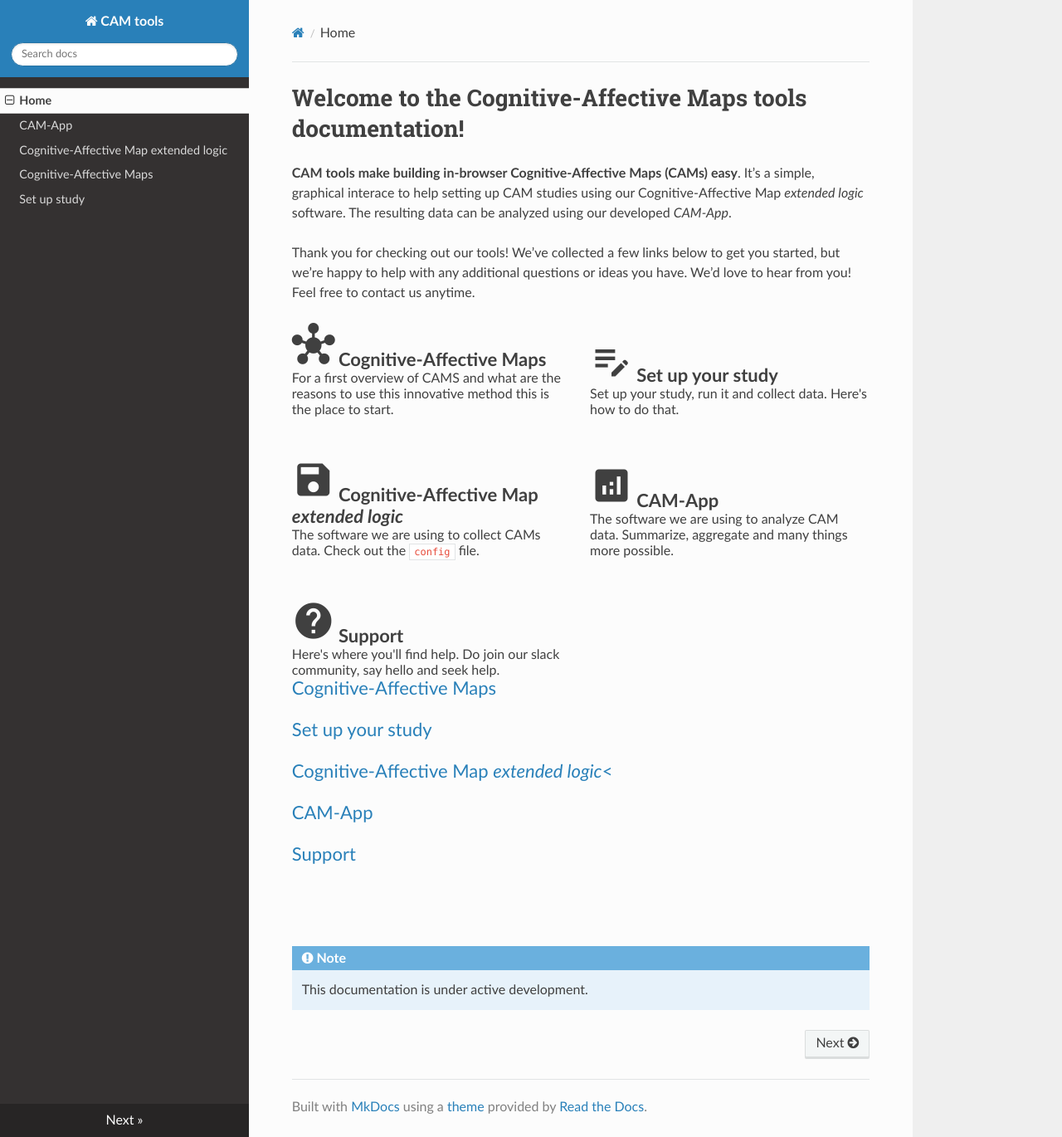
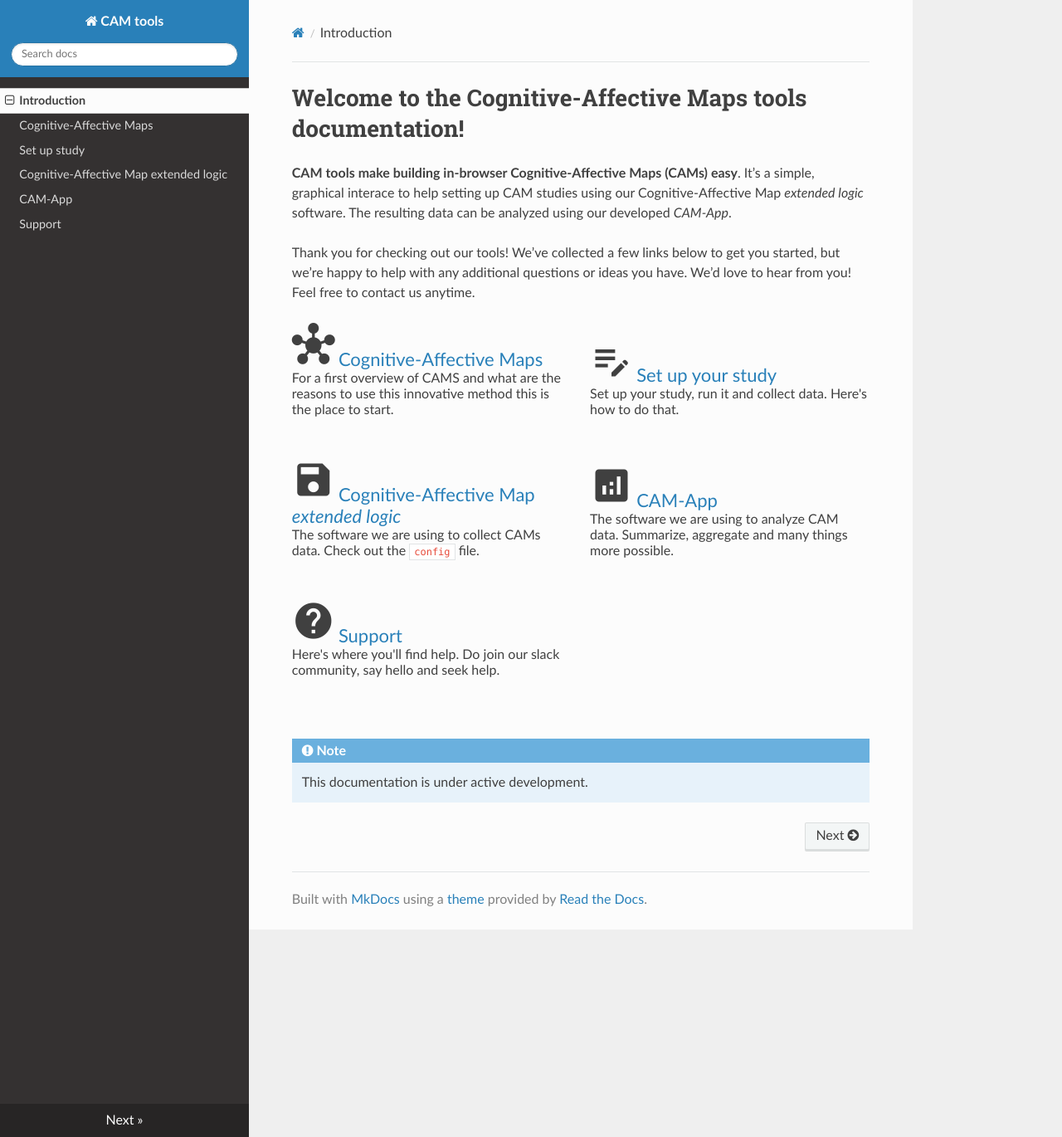
Before and after one commit to FennStatistics/CAMtools_documentation, an MkDocs documentation site: the page built from docs/index.md, in a window 1280 px wide and 1370 px high. Shown: the whole window at 83% size. Built offline with MkDocs 1.6.1, drawn with Linux system fonts in a browser that asks for light colours; nearby versions of some CDN libraries.

Commit message:
adjust ordering

```diff
--- a/README.md
+++ b/README.md
@@ -14,46 +14,39 @@
 
 <div style="display: inline-block; margin-right: 3%; width:48%;">
     <span class="material-icons">hub</span>
-    <b style="font-size: 22px;">Cognitive-Affective Maps</b>
+    <a href="https://camtools-documentation.readthedocs.io/en/master/Cognitive-Affective%20Maps/"
+        style="font-size: 22px;">Cognitive-Affective Maps</a>
+
     <br>
     For a first overview of CAMS and what are the reasons to use this innovative method this is the place to start.
 </div>
 <div style="display: inline-block; width:48%;">
     <span class="material-icons">edit_note</span>
-    <b style="font-size: 22px;">Set up your study</b>
+    <a href="https://camtools-documentation.readthedocs.io/en/master/Set%20up%20study/" style="font-size: 22px;">Set up
+        your study</a>
     <br>
     Set up your study, run it and collect data. Here's how to do that.
 </div>
 <br>
 <div style="display: inline-block; margin-right: 3%; width:48%;">
     <span class="material-icons">save</span>
-  <b style="font-size: 22px;">Cognitive-Affective Map <i>extended logic</i></b>
-    <br>
+    <a href="https://camtools-documentation.readthedocs.io/en/master/Cognitive-Affective%20Map%20extended%20logic/"
+        style="font-size: 22px;">Cognitive-Affective Map <i>extended logic</i>
+    </a> <br>
     The software we are using to collect CAMs data. Check out the <code>config</code> file.
 </div>
 <div style="display: inline-block; width:48%;">
     <span class="material-icons">analytics</span>
-    <b style="font-size: 22px;">CAM-App</b>
+    <a href="https://camtools-documentation.readthedocs.io/en/master/CAM-App/" style="font-size: 22px;">CAM-App</a>
     <br>
     The software we are using to analyze CAM data. Summarize, aggregate and many things more possible.
 </div>
 <br>
 <div style="display: inline-block; margin-right: 3%; width:48%;">
     <span class="material-icons">help</span>
-  <b style="font-size: 22px;">Support</b>
+    <a href="https://camtools-documentation.readthedocs.io/en/master/Support/" style="font-size: 22px;">Support</a>
     <br>
     Here's where you'll find help. Do join our slack community, say hello and seek help.
 </div>
 <div style="display: inline-block; width:48%;">
 </div>
-
-
-<a href="http://example.com/" style="font-size: 22px;">Cognitive-Affective Maps</a>
-
-<a href="http://example.com/" style="font-size: 22px;">Set up your study</a>
-
-<a href="http://example.com/" style="font-size: 22px;">Cognitive-Affective Map <i>extended logic</i><</a>
-
-<a href="http://example.com/" style="font-size: 22px;">CAM-App</a>
-
-<a href="http://example.com/" style="font-size: 22px;">Support</a>
--- a/mkdocs.yml
+++ b/mkdocs.yml
@@ -1,4 +1,11 @@
 site_name: CAM tools
+nav:
+    - Introduction: 'index.md'
+    - Cognitive-Affective Maps: 'Cognitive-Affective Maps.md'
+    - Set up study: 'Set up study.md'
+    - Cognitive-Affective Map extended logic: 'Cognitive-Affective Map extended logic.md'
+    - CAM-App: 'CAM-App.md'
+    - Support: 'Support.md'
 theme:
   name: readthedocs
   highlightjs: true
```
Also changed, not shown: docs/Support.md (added, +13 -0 lines).
